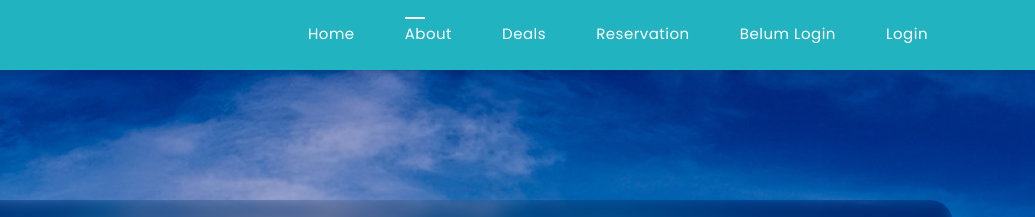
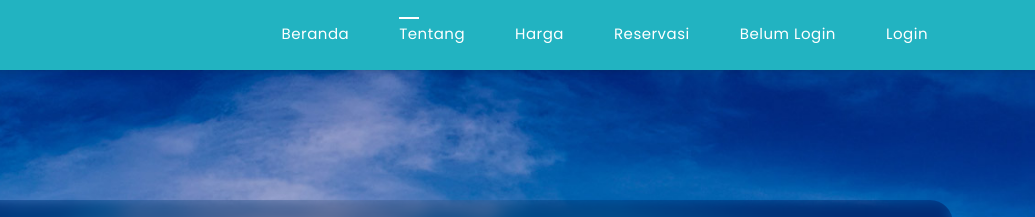
Before and after one commit to farissyahahah-creator/fariswebsite, a plain HTML site: page about.html in a window 1280 px wide. Shown: the top 217 px of the page, 245-1280 px from the left. Drawn offline with nearby package versions, Linux system fonts and the light colour scheme.

Commit message:
Update about.html

```diff
--- a/about.html
+++ b/about.html
@@ -8,7 +8,7 @@
 
     <link href="https://fonts.googleapis.com/css2?family=Poppins:wght@100;200;300;400;500;600;700;800;900&display=swap" rel="stylesheet">
 
-    <title>WoOx Travel - About Us</title>
+    <title>Andikaris Travel - Tentang Kita</title>
 
     <!-- Bootstrap core CSS -->
     <link href="vendor/bootstrap/css/bootstrap.min.css" rel="stylesheet">
@@ -61,10 +61,10 @@ https://templatemo.com/tm-580-woox-travel
                     <!-- ***** Logo End ***** -->
                     <!-- ***** Menu Start ***** -->
                     <ul class="nav">
-                        <li><a href="index.html">Home</a></li>
-                        <li><a href="about.html" class="active">About</a></li>
-                        <li><a href="deals.html">Deals</a></li>
-                        <li><a href="reservation.html">Reservation</a></li>
+                        <li><a href="index.html">Beranda</a></li>
+                        <li><a href="about.html" class="active">Tentang</a></li>
+                        <li><a href="deals.html">Harga</a></li>
+                        <li><a href="reservation.html">Reservasi</a></li>
                         <li><a id="userInfo">belum login</a></li>
                       <li id="authArea">
                         <a href="login/index.html">Login</a>
```
